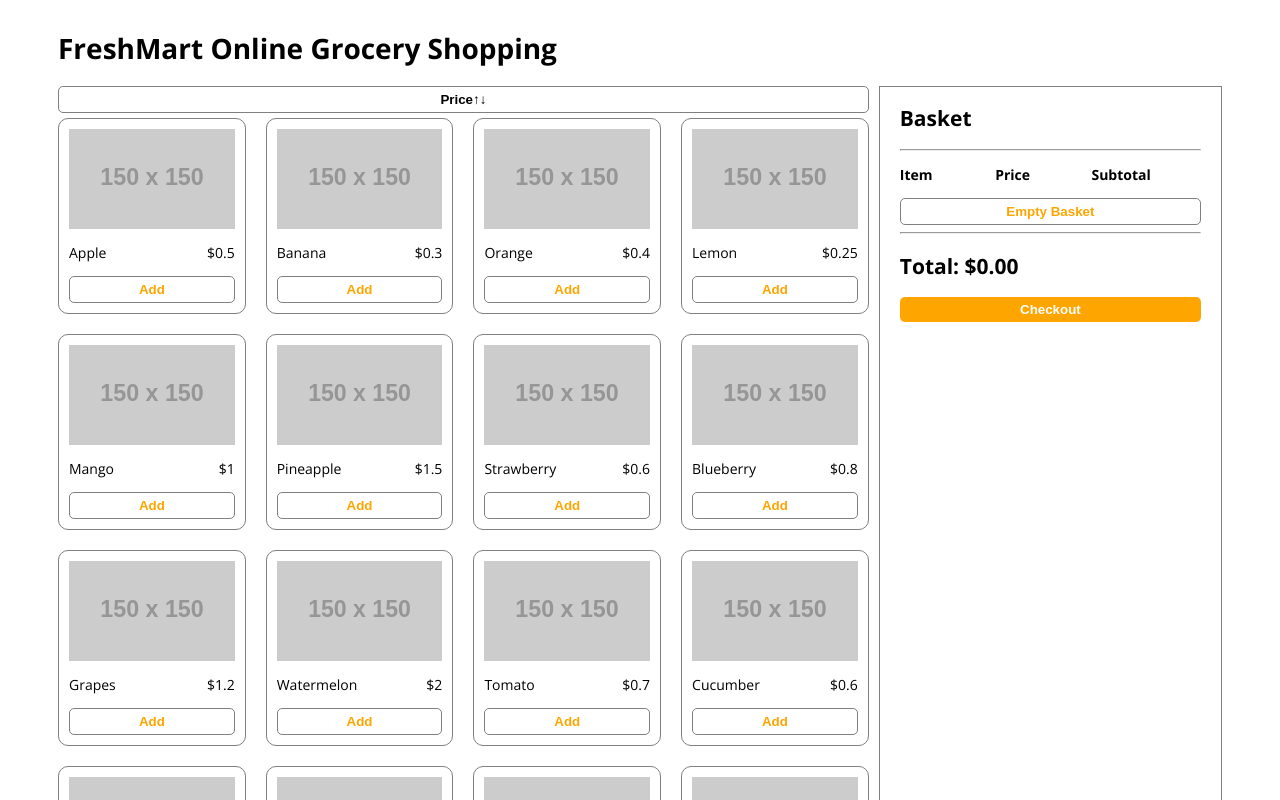
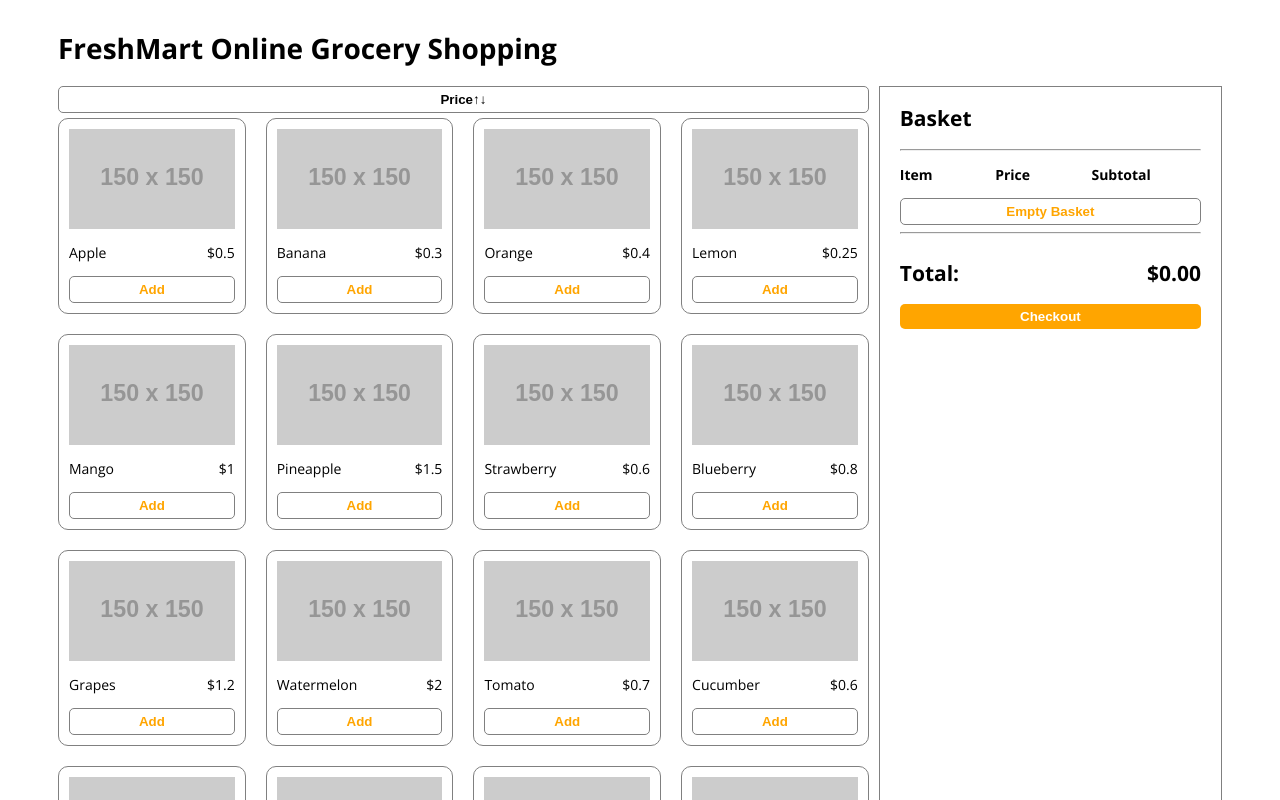
Before and after one commit to hien-tran-compado/grocery-store-app, a Vue app: page / in a window 1280 px wide. Shown: the top 800 px of the page. Built offline with nearby package versions, Linux system fonts and the light colour scheme.

Commit message:
basket total styling

```diff
--- a/src/components/ShoppingList.vue
+++ b/src/components/ShoppingList.vue
@@ -21,13 +21,16 @@
 		<BaseButton buttonStyle="outlined" @click.native="handleEmptybasket" :disabled="shoppingList.length === 0">Empty
 			Basket</BaseButton>
 		<hr>
-		<h2>Total: ${{ total.toFixed(2) }}</h2>
+		<div class="basket-total">
+			<h2>Total:</h2>
+			<h2>${{ total.toFixed(2) }}</h2>
+		</div>
 		<BaseButton buttonStyle="filled" @click.native="handleCheckout" :disabled="shoppingList.length === 0">Checkout
 		</BaseButton>
 
 	</div>
 </template>
-
+:
 <script>
 import BaseButton from './BaseButton.vue'
 export default {
@@ -133,4 +136,9 @@
   height: 15px;
 }
 
+.basket-total {
+	display: flex;
+	justify-content: space-between;
+}
+
 </style>
```
